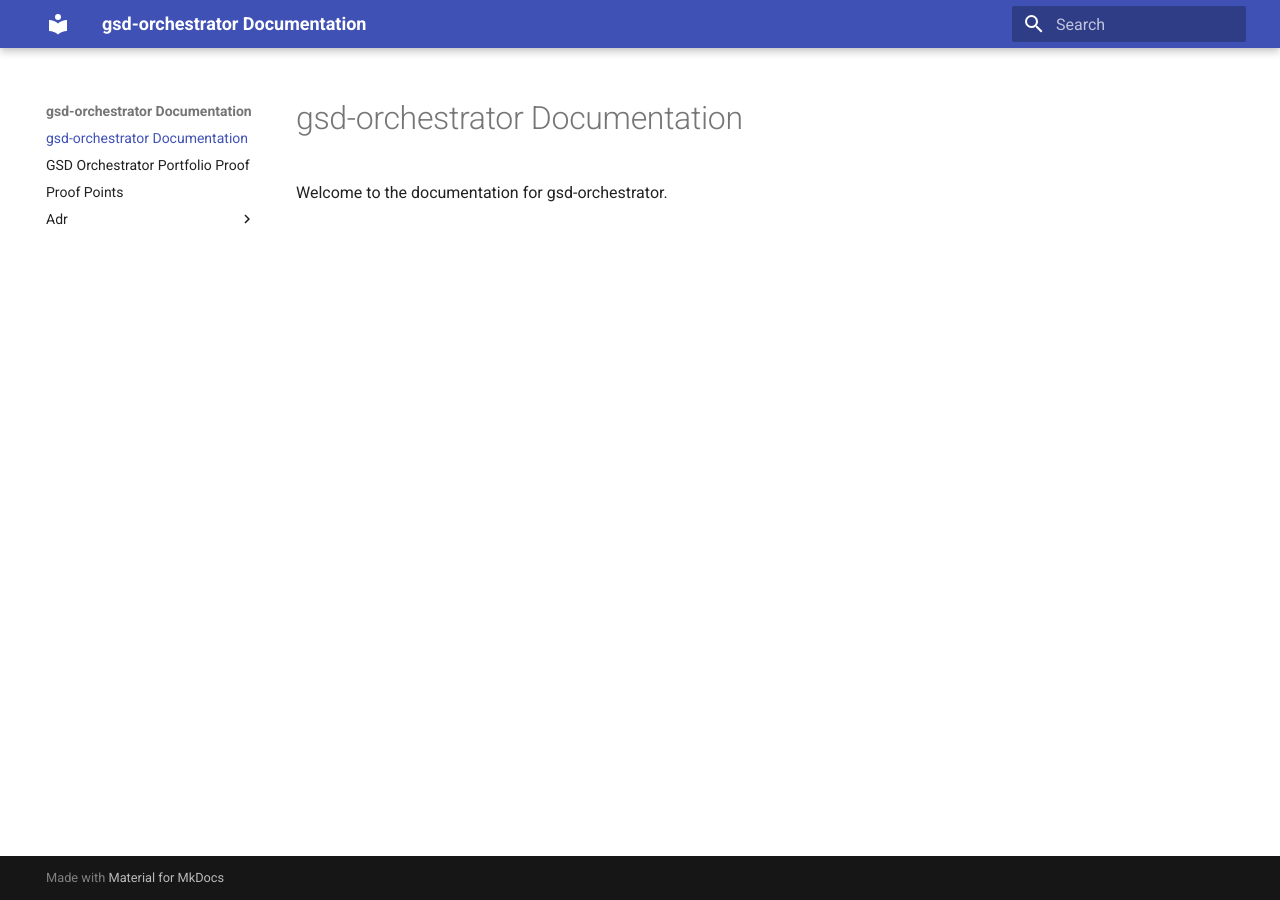
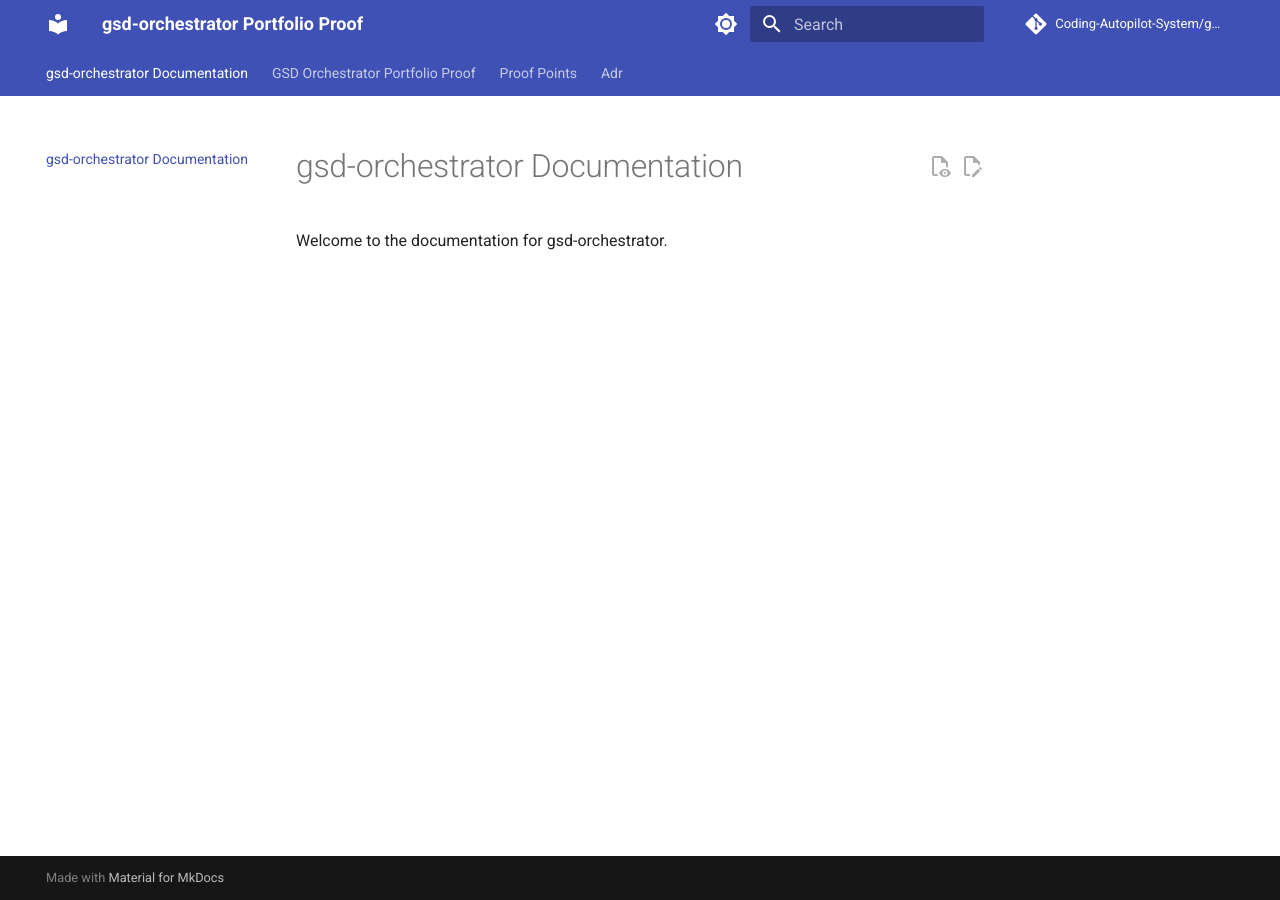
Before and after one commit to Coding-Autopilot-System/gsd-orchestrator, an MkDocs documentation site: the page built from docs/index.md, in a window 1280 px wide. Built offline with MkDocs 1.6.1 and Material for MkDocs 9.7.7, drawn with Linux system fonts in a browser that asks for light colours; comment, search, counter and statistics services are not loaded.

Commit message:
gsd:quick ui: inject elite mkdocs material configuration

```diff
--- a/mkdocs.yml
+++ b/mkdocs.yml
@@ -1,3 +1,61 @@
-site_name: gsd-orchestrator Documentation
+site_name: gsd-orchestrator Portfolio Proof
+site_description: Autonomous GitHub workflow engine for the Coding Autopilot System.
+site_url: https://Coding-Autopilot-System.github.io/gsd-orchestrator/
+
 theme:
   name: material
+  font:
+    text: Roboto
+    code: Roboto Mono
+  palette:
+    # Palette toggle for light mode
+    - media: "(prefers-color-scheme: light)"
+      scheme: default
+      primary: indigo
+      accent: blue
+      toggle:
+        icon: material/brightness-7
+        name: Switch to dark mode
+    # Palette toggle for dark mode
+    - media: "(prefers-color-scheme: dark)"
+      scheme: slate
+      primary: indigo
+      accent: blue
+      toggle:
+        icon: material/brightness-4
+        name: Switch to light mode
+  features:
+    - navigation.tabs
+    - navigation.sections
+    - navigation.top
+    - navigation.indexes
+    - search.suggest
+    - search.highlight
+    - search.share
+    - content.code.copy
+    - content.action.edit
+    - content.action.view
+
+repo_name: Coding-Autopilot-System/gsd-orchestrator
+repo_url: https://github.com/Coding-Autopilot-System/gsd-orchestrator
+edit_uri: edit/main/docs/
+
+markdown_extensions:
+  - pymdownx.highlight:
+      anchor_linenums: true
+      line_spans: __span
+      pygments_lang_class: true
+  - pymdownx.inlinehilite
+  - pymdownx.snippets
+  - pymdownx.superfences:
+      custom_fences:
+        - name: mermaid
+          class: mermaid
+          format: !!python/name:pymdownx.superfences.fence_code_format
+  - admonition
+  - pymdownx.details
+  - pymdownx.tasklist:
+      custom_checkbox: true
+
+plugins:
+  - search
```
